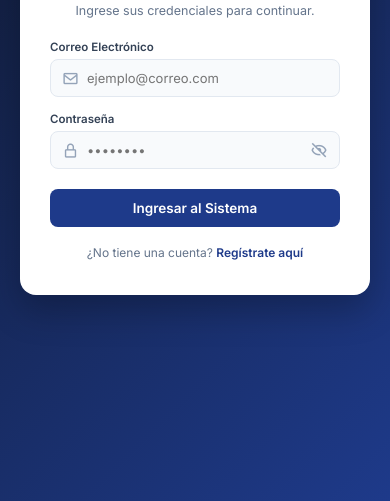
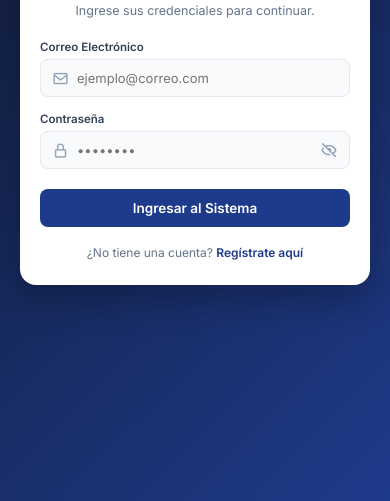
Before and after one commit to Adrian-code-maker/sistema-pagos-colegio, a website: page public/login.html in a window 390 px wide. Shown: the part 343-844 px from the top of the page. Drawn offline with nearby package versions, Linux system fonts and the light colour scheme; some packages are replaced by stand-ins of ours; a script that the page names is missing.

Commit message:
Update login.html

```diff
--- a/public/login.html
+++ b/public/login.html
@@ -26,6 +26,12 @@
         .btn-login:hover { background: #172554; }
         .footer-link { margin-top: 18px; font-size: 12px; color: #64748b; }
         .footer-link a { color: var(--primary); font-weight: 600; text-decoration: none; }
+
+        /* AJUSTE MÓVIL DIRECTO */
+        @media (max-width: 400px) {
+            body { padding: 12px; }
+            .login-card { padding: 25px 20px; }
+        }
     </style>
 </head>
 <body>
@@ -73,30 +79,22 @@
                 const res = await r.json();
 
                 if (r.ok) {
-                    // 🛡️ EXTRACTOR SUPREMO: Busca las variables tanto si vienen sueltas o anidadas en objeto usuario
                     const datosSeguros = res.usuario || res.user || res;
                     const idFinal = datosSeguros.id || res.id;
                     const nombreFinal = datosSeguros.nombre_completo || datosSeguros.nombre || res.nombre_completo || "Representante";
                     const rolFinal = datosSeguros.rol || res.rol || "representante";
 
-                    // Guardamos la sesión limpia y verídica
                     localStorage.setItem('usuarioLogueado', JSON.stringify({ id: idFinal, nombre: nombreFinal, rol: rolFinal }));
 
                     Swal.fire({ title: `¡Bienvenido!`, icon: 'success', timer: 1200, showConfirmButton: false }).then(() => {
-                        if (rolFinal === 'admin') {
-                            window.location.href = 'admin.html';
-                        } else {
-                            window.location.href = 'dashboard.html';
-                        }
+                        if (rolFinal === 'admin') { window.location.href = 'admin.html'; } else { window.location.href = 'dashboard.html'; }
                     });
                 } else {
-                    btn.innerHTML = textoOriginal;
-                    btn.disabled = false;
+                    btn.innerHTML = textoOriginal; btn.disabled = false;
                     Swal.fire({ title: 'Error de Acceso', text: res.mensaje, icon: 'error' });
                 }
             } catch (e) {
-                btn.innerHTML = textoOriginal;
-                btn.disabled = false;
+                btn.innerHTML = textoOriginal; btn.disabled = false;
                 Swal.fire('Error', 'Fallo de conexión con el servidor', 'error');
             }
         });
```
